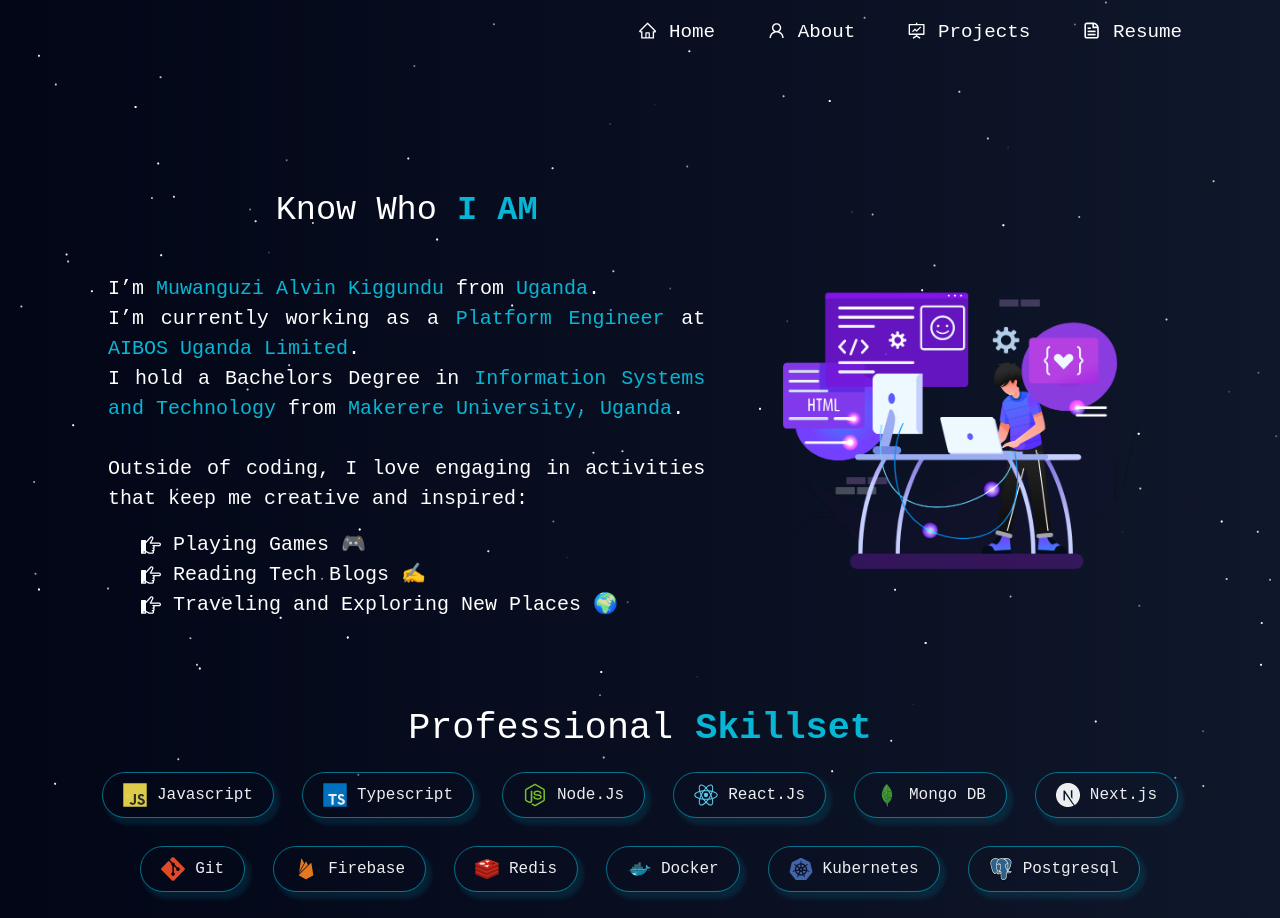
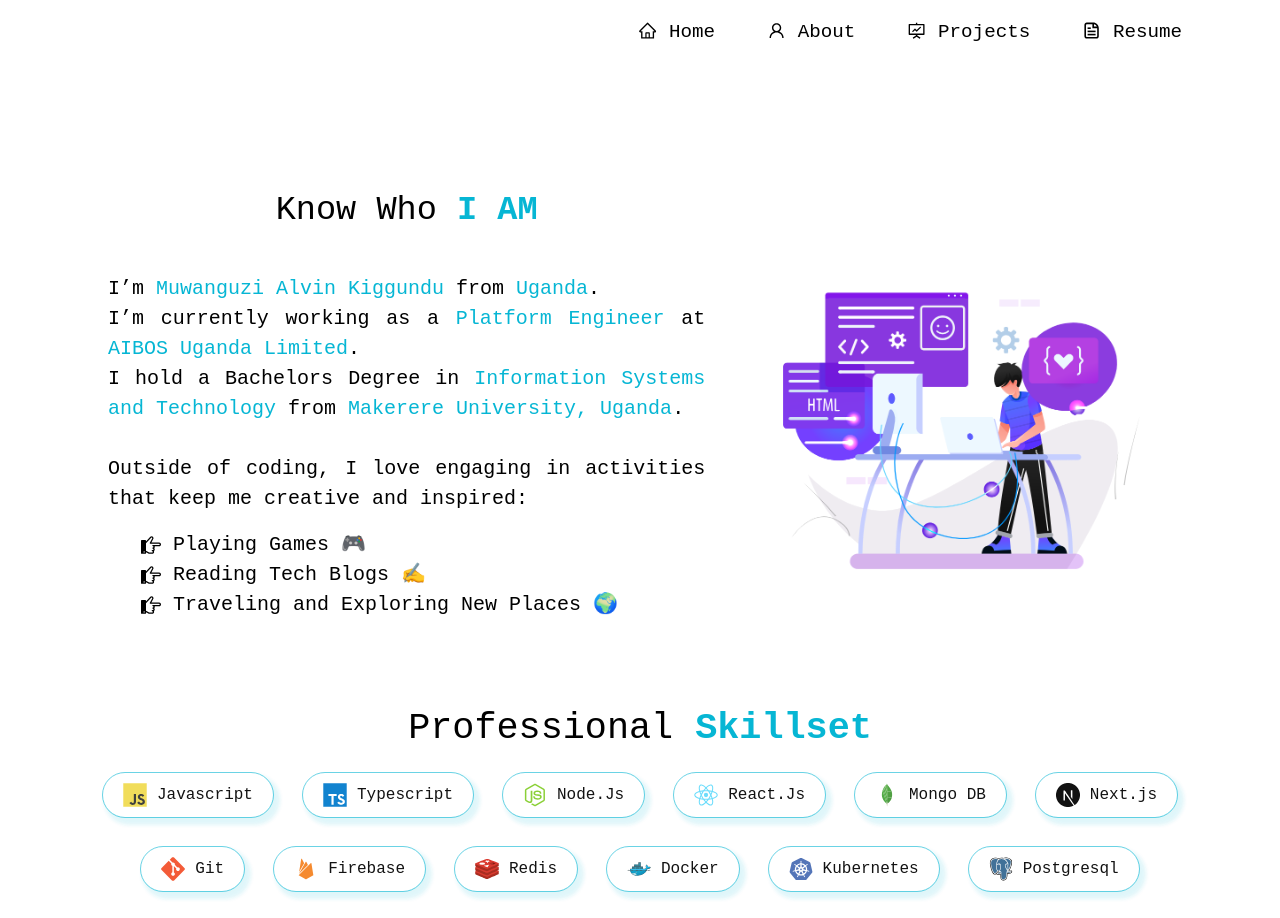
Before and after one commit to chunky152/My-Portfolio, a React (Create React App) app: page /about in a window 1280 px wide. Shown: the top 918 px of the page. Built offline with nearby package versions, Linux system fonts and the light colour scheme; a web font is replaced by a local one.

Commit message:
style: update theme to light mode

```diff
--- a/src/App.css
+++ b/src/App.css
@@ -14,14 +14,14 @@
 }
 
 .App-header {
-  background-color: #282c34;
+  background-color: white;
   min-height: 100vh;
   display: flex;
   flex-direction: column;
   align-items: center;
   justify-content: center;
   font-size: calc(10px + 2vmin);
-  color: white;
+  color: #282c34;
 }
 
 .App-link {
--- a/src/index.css
+++ b/src/index.css
@@ -7,5 +7,5 @@
   font-family: "PT Mono", monospace !important;
   -webkit-font-smoothing: antialiased;
   -moz-osx-font-smoothing: grayscale;
-  background-image: linear-gradient(to left, #0f172a, #020617);
+  background-image: linear-gradient(to left, white, white);
 }
--- a/src/style.css
+++ b/src/style.css
@@ -156,7 +156,7 @@
   }
 }
 .navbar-brand {
-  color: rgb(250, 250, 250) !important;
+  color: rgb(8, 8, 8) !important;
 }
 
 .logo {
@@ -165,7 +165,7 @@
 }
 
 .navbar-nav .nav-link {
-  color: white !important;
+  color: black !important;
   padding-right: 1rem !important;
   padding-left: 1rem !important;
 }
@@ -271,7 +271,7 @@
 
 .home-content {
   padding: 9rem 0 2rem !important;
-  color: whitesmoke;
+  color: black;
   text-align: left;
 }
 
@@ -329,7 +329,7 @@
 }
 
 .home-about-description {
-  color: white !important;
+  color: black !important;
   padding-top: 100px !important;
   padding-bottom: 20px !important;
   text-align: center;
@@ -344,7 +344,7 @@
 .home-about-social {
   text-align: center !important;
   padding-top: 25px;
-  color: white !important;
+  color: black !important;
 }
 
 .home-about-social-links {
@@ -433,7 +433,7 @@
 
 .footer h3 {
   font-size: 1em;
-  color: white !important;
+  color: black !important;
   margin-top: 0.5em !important;
   margin-bottom: 0.5em !important;
 }
@@ -466,7 +466,7 @@
 
 .project-card-view {
   box-shadow: 0 4px 5px 3px rgba(6, 182, 212, 0.459) !important;
-  color: white !important;
+  color: black !important;
   background-color: transparent !important;
   opacity: 0.9 !important;
   transition: all 0.5s ease 0s !important;
@@ -489,13 +489,13 @@
 .blog-card-view {
   background-color: transparent !important;
   box-shadow: 0 3px 3px 2px rgba(6, 182, 212, 0.459) !important;
-  color: white !important;
+  color: black !important;
   transition: all 0.5s ease 0s !important;
   height: 100% !important;
 }
 
 .blog-link {
-  color: white !important;
+  color: black !important;
   text-decoration: none !important;
 }
 
@@ -537,7 +537,7 @@
   box-shadow: none !important;
 }
 .project-heading {
-  color: white !important;
+  color: black !important;
   font-size: 2.3em !important;
   font-weight: 500 !important;
   padding-top: 10px !important;
@@ -552,7 +552,7 @@
   padding-top: 150px !important;
   padding-bottom: 30px !important;
   /* background-image: var(--section-background-color) !important; */
-  color: white !important;
+  color: black !important;
 }
 
 .tech-icons {
@@ -573,14 +573,14 @@
   width: fit-content !important;
   cursor: pointer !important;
   transition: outline-color 0.3s, outline-width 0.3s, transform 0.3s;
-  color: white;
+  color: black;
 }
 
 .tech-icons-text {
   display: flex;
   align-items: center;
   margin-left: 10px;
-  color: white;
+  color: black;
 }
 
 @media (max-width: 767px) {
@@ -601,7 +601,7 @@
 
 .quote-card-view {
   border: none !important;
-  color: white !important;
+  color: black !important;
   background-color: transparent !important;
 }
 
@@ -625,7 +625,7 @@
   padding-top: 110px !important;
   padding-bottom: 30px !important;
   background-image: var(--section-background-color) !important;
-  color: white !important;
+  color: black !important;
 }
 
 .resume {
```
